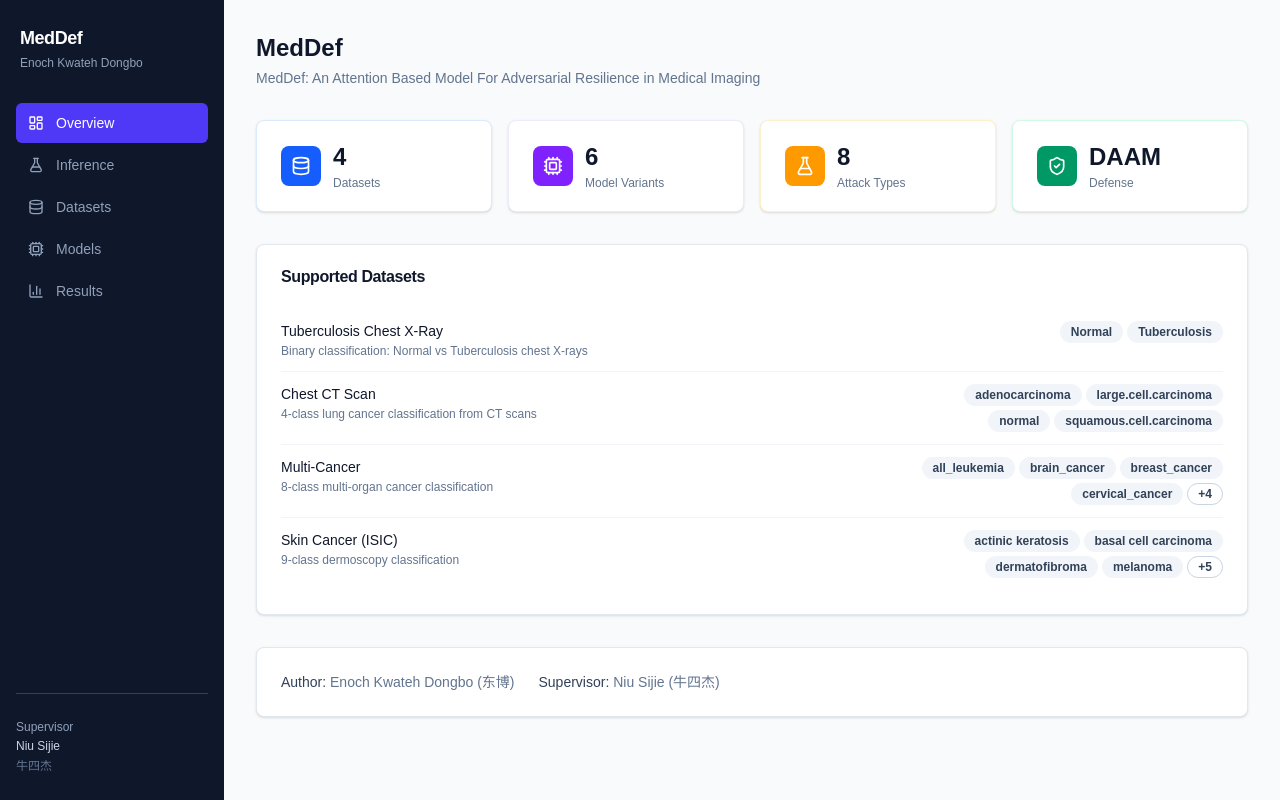
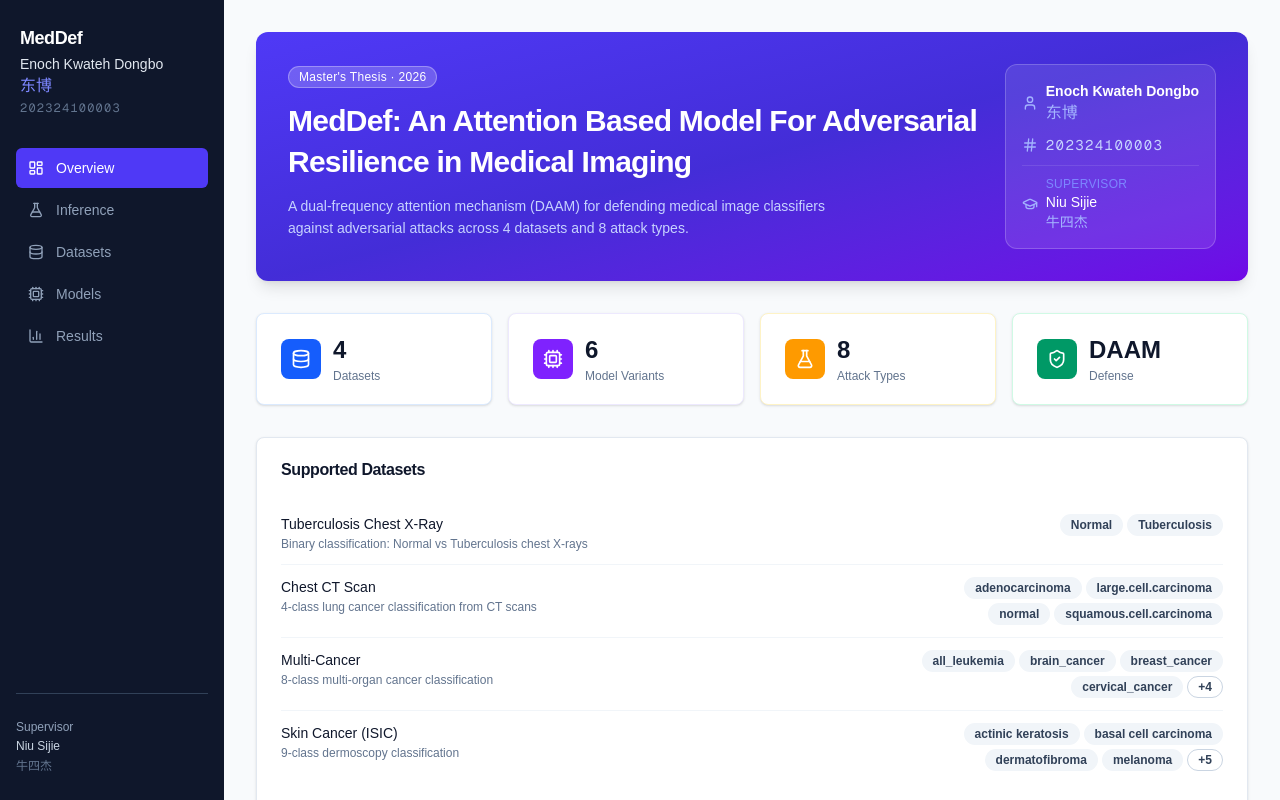
Before and after one commit to Hetawk/next-meddef, a Next.js app: page /dashboard in a window 1280 px wide. Built offline with nearby package versions, Linux system fonts and the light colour scheme.

Commit message:
fix: correct student ID to 202324100003

```diff
--- a/src/app/(dashboard)/dashboard/page.tsx
+++ b/src/app/(dashboard)/dashboard/page.tsx
@@ -2,7 +2,15 @@ import { Card, CardContent, CardHeader, CardTitle } from "@/components/ui/card";
 import { Badge } from "@/components/ui/badge";
 import { APP } from "@/lib/config";
 import { DATASETS } from "@/types/index";
-import { FlaskConical, Database, Cpu, ShieldCheck } from "lucide-react";
+import {
+  FlaskConical,
+  Database,
+  Cpu,
+  ShieldCheck,
+  GraduationCap,
+  User,
+  Hash,
+} from "lucide-react";
 
 const stats = [
   {
@@ -37,13 +45,50 @@ const stats = [
 
 export default function DashboardPage() {
   return (
-    <div className="space-y-8">
-      <div>
-        <h1 className="text-2xl font-bold text-slate-900">{APP.name}</h1>
-        <p className="mt-1 text-sm text-slate-500 max-w-2xl">{APP.title}</p>
+    <div className="space-y-8 max-w-5xl">
+
+      {/* ── Hero header ─────────────────────────────────────────────────── */}
+      <div className="rounded-xl bg-gradient-to-br from-indigo-600 via-indigo-700 to-violet-700 p-8 text-white shadow-lg">
+        <div className="flex items-start justify-between gap-6 flex-wrap">
+          <div className="space-y-3 flex-1 min-w-0">
+            <Badge className="bg-white/20 text-white border-white/30 hover:bg-white/30 text-xs font-medium tracking-wide">
+              Master&apos;s Thesis · 2026
+            </Badge>
+            <h1 className="text-3xl font-bold leading-snug tracking-tight">
+              {APP.title}
+            </h1>
+            <p className="text-indigo-200 text-sm max-w-xl leading-relaxed">
+              A dual-frequency attention mechanism (DAAM) for defending medical
+              image classifiers against adversarial attacks across 4 datasets and
+              8 attack types.
+            </p>
+          </div>
+          {/* Identity pill */}
+          <div className="rounded-xl bg-white/10 border border-white/20 p-4 text-sm space-y-2.5 min-w-[200px]">
+            <div className="flex items-center gap-2 text-indigo-100">
+              <User className="h-4 w-4 shrink-0 text-indigo-300" />
+              <div>
+                <p className="font-semibold text-white">{APP.author}</p>
+                <p className="text-indigo-300 text-base font-medium">{APP.authorZh}</p>
+              </div>
+            </div>
+            <div className="flex items-center gap-2 text-indigo-200">
+              <Hash className="h-4 w-4 shrink-0 text-indigo-300" />
+              <span className="font-mono text-sm tracking-widest">{APP.studentId}</span>
+            </div>
+            <div className="flex items-center gap-2 text-indigo-200 border-t border-white/10 pt-2.5">
+              <GraduationCap className="h-4 w-4 shrink-0 text-indigo-300" />
+              <div>
+                <p className="text-xs text-indigo-400 uppercase tracking-wide">Supervisor</p>
+                <p className="font-medium text-white">{APP.supervisor}</p>
+                <p className="text-indigo-300">{APP.supervisorZh}</p>
+              </div>
+            </div>
+          </div>
+        </div>
       </div>
 
-      {/* Stats */}
+      {/* ── Stats ───────────────────────────────────────────────────────── */}
       <div className="grid grid-cols-2 gap-4 sm:grid-cols-4">
         {stats.map(({ label, value, icon: Icon, bg, border }) => (
           <Card key={label} className={`border ${border}`}>
@@ -62,7 +107,7 @@ export default function DashboardPage() {
         ))}
       </div>
 
-      {/* Datasets summary */}
+      {/* ── Datasets summary ────────────────────────────────────────────── */}
       <Card>
         <CardHeader>
           <CardTitle>Supported Datasets</CardTitle>
@@ -99,22 +144,6 @@ export default function DashboardPage() {
           </div>
         </CardContent>
       </Card>
-
-      {/* Author info */}
-      <Card>
-        <CardContent className="pt-6">
-          <div className="flex items-center gap-6 text-sm text-slate-500">
-            <span>
-              <span className="font-medium text-slate-700">Author:</span>{" "}
-              {APP.author} ({APP.authorZh})
-            </span>
-            <span>
-              <span className="font-medium text-slate-700">Supervisor:</span>{" "}
-              {APP.supervisor} ({APP.supervisorZh})
-            </span>
-          </div>
-        </CardContent>
-      </Card>
     </div>
   );
 }
--- a/src/components/shared/sidebar.tsx
+++ b/src/components/shared/sidebar.tsx
@@ -28,9 +28,11 @@ export function Sidebar() {
         <span className="text-lg font-bold text-white tracking-tight">
           {APP.name}
         </span>
-        <p className="mt-1 text-xs text-slate-400 leading-tight">
+        <p className="mt-1 text-sm font-medium text-slate-200 leading-tight">
           {APP.author}
         </p>
+        <p className="text-indigo-400 font-medium">{APP.authorZh}</p>
+        <p className="mt-0.5 text-xs font-mono text-slate-500 tracking-widest">{APP.studentId}</p>
       </div>
       <nav className="flex flex-col gap-0.5">
         {nav.map(({ href, label, icon: Icon }) => (
--- a/src/lib/config.ts
+++ b/src/lib/config.ts
@@ -4,6 +4,7 @@ export const APP = {
     "MedDef: An Attention Based Model For Adversarial Resilience in Medical Imaging",
   author: "Enoch Kwateh Dongbo",
   authorZh: "东博",
+  studentId: "202324100003",
   supervisor: "Niu Sijie",
   supervisorZh: "牛四杰",
   modelsDir: process.env.NEXT_PUBLIC_MODELS_DIR ?? "/models/onnx",
```
Also changed, not shown: src/app/(dashboard)/models/page.tsx (+6 -6 lines).
